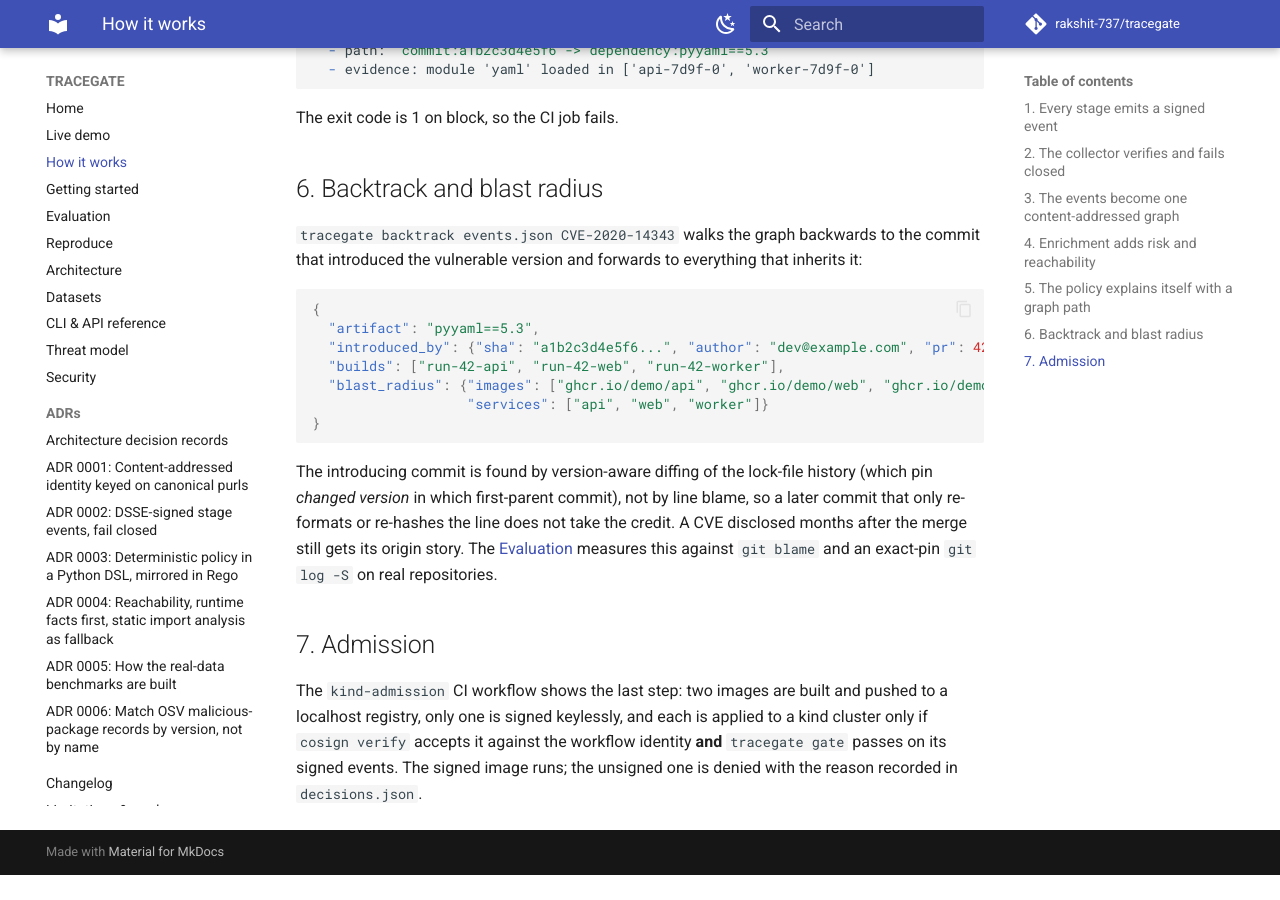
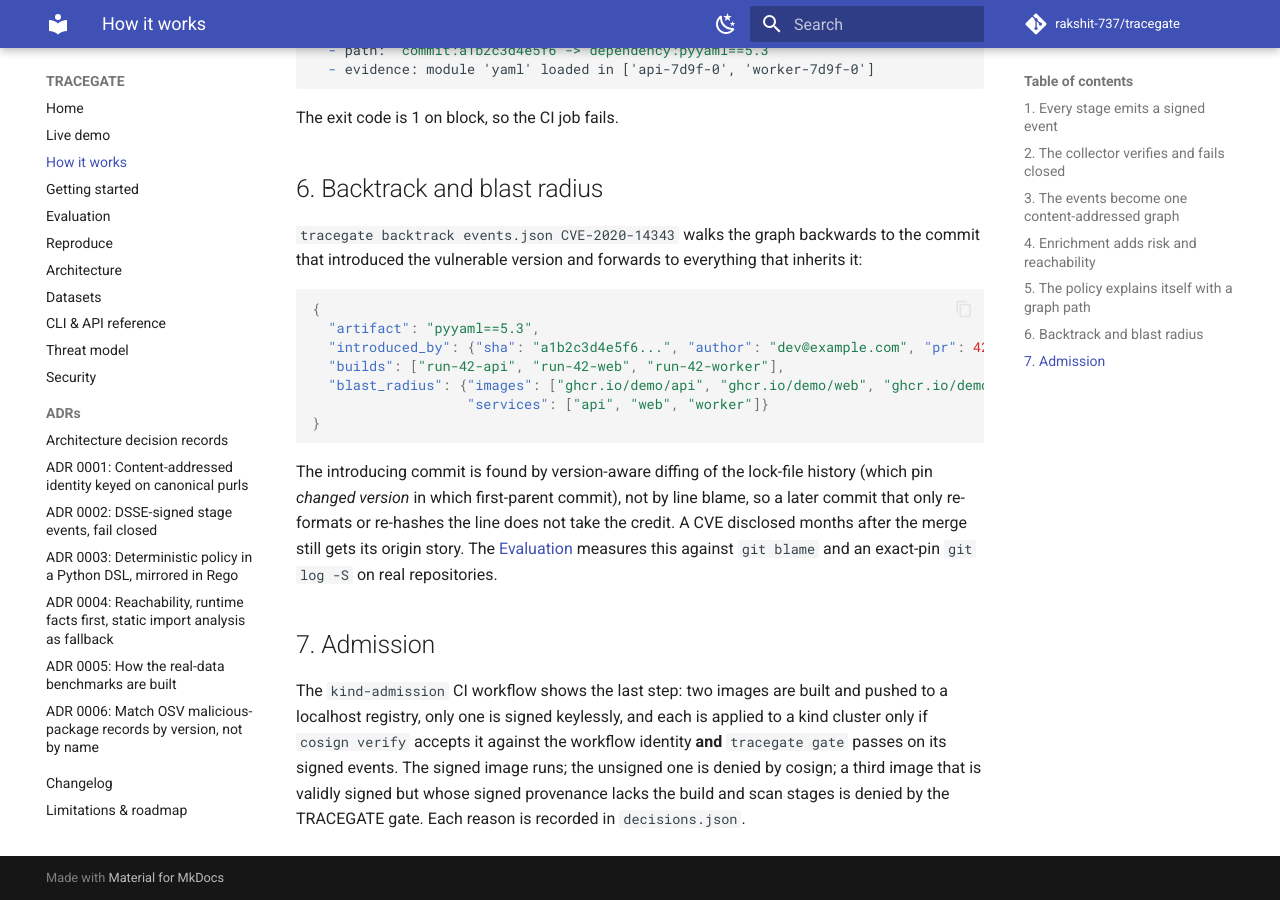
Before and after one commit to rakshit-737/tracegate, an MkDocs documentation site: the page built from docs/how-it-works.md, in a window 1280 px wide and 900 px high, scrolled down 1984 px. Built offline with MkDocs 1.6.1 and Material for MkDocs 9.7.7, drawn with Linux system fonts in a browser that asks for light colours; comment, search, counter and statistics services are not loaded; before the commit the page ends 2859 px from its top, so only the background shows below that.

Commit message:
docs(results): kind demo with a gate-decided denial; Sigstore evidence from a dev-versioned main build
Co-Authored-By: Claude <noreply@anthropic.com>

```diff
--- a/docs/how-it-works.md
+++ b/docs/how-it-works.md
@@ -91,5 +91,6 @@ merge still gets its origin story. The [Evaluation](evaluation.md) measures this
 The `kind-admission` CI workflow shows the last step: two images are built and pushed to a
 localhost registry, only one is signed keylessly, and each is applied to a kind cluster only if
 `cosign verify` accepts it against the workflow identity **and** `tracegate gate` passes on its
-signed events. The signed image runs; the unsigned one is denied with the reason recorded in
-`decisions.json`.
+signed events. The signed image runs; the unsigned one is denied by cosign; a third image that is
+validly signed but whose signed provenance lacks the build and scan stages is denied by the
+TRACEGATE gate. Each reason is recorded in `decisions.json`.
```
Also changed, not shown: README.md (+1 -1 lines), docs/evaluation.md (+1 -1 lines), 2 other files.
